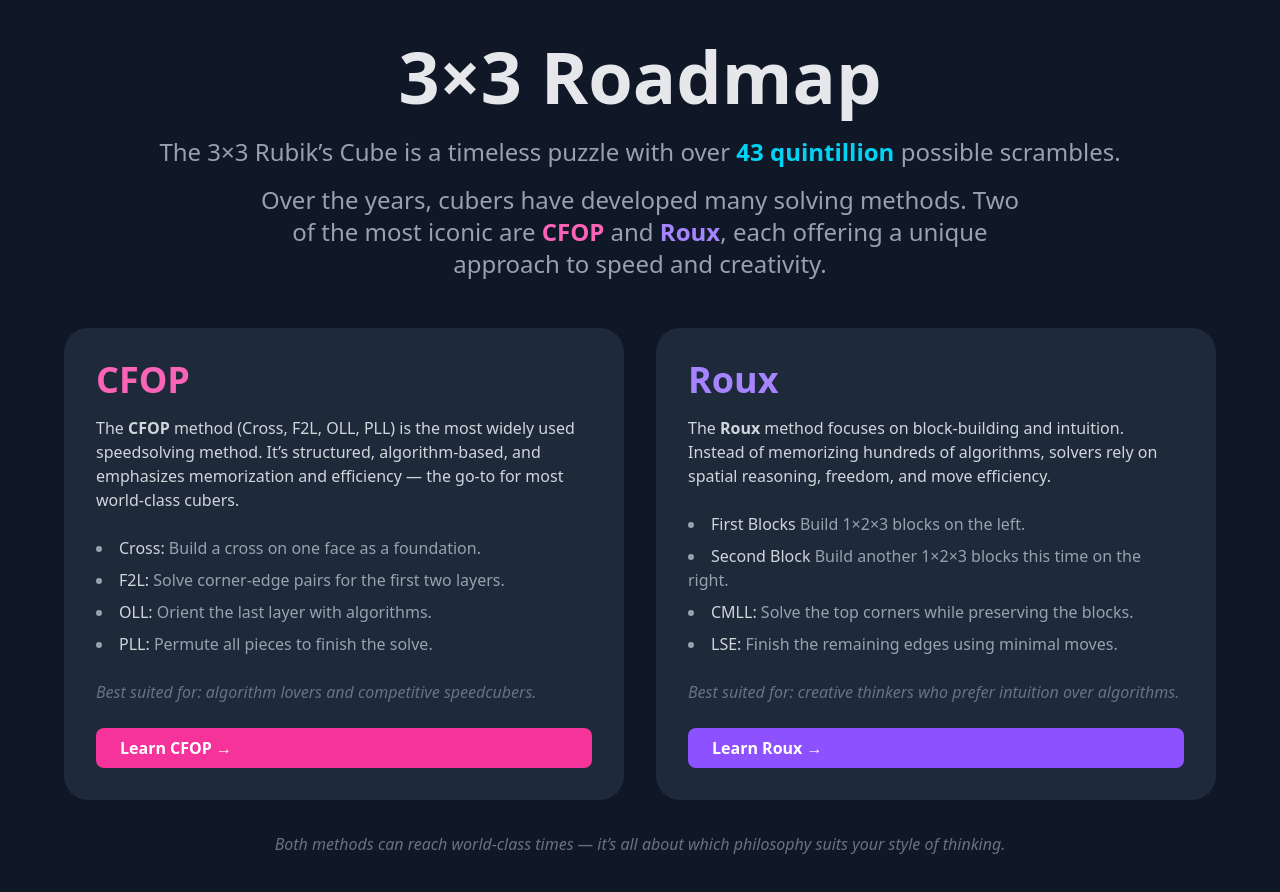
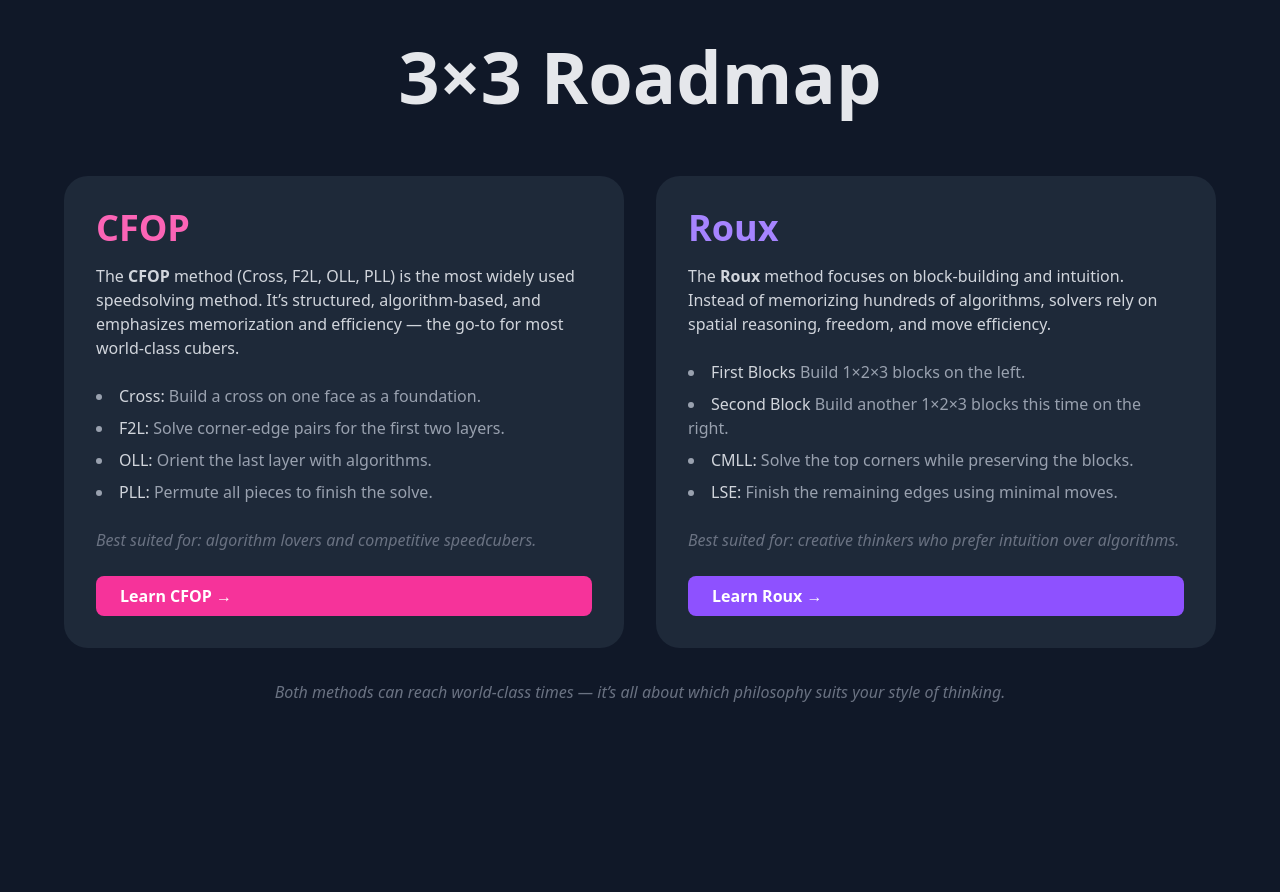
Before and after one commit to Mikey-Chou123/CubeMap, a website: page src/3x3.html in a window 1280 px wide. After the commit the page ends 800 px from the top, so only its background shows below. Drawn offline with Linux system fonts and the light colour scheme.

Commit message:
changed 3x3.html, going to change more later on

```diff
--- a/src/3x3.html
+++ b/src/3x3.html
@@ -9,23 +9,14 @@
 </head>
 
 <body class="min-h-screen bg-gray-900 text-gray-200 flex flex-col p-10">
-    <!-- Header -->
-    <header class="text-center mb-12">
-        <h1 class="text-7xl font-bold mb-6 text-center">3×3 Roadmap</h1>
-        <p class="text-2xl text-gray-400 mx-auto text-center mb-4">
-            The 3×3 Rubik’s Cube is a timeless puzzle with over
-            <span class="text-cyan-400 font-semibold">43 quintillion</span> possible scrambles.
-        </p>
-        <p class="text-2xl text-gray-400 max-w-3xl mx-auto text-center">
-            Over the years, cubers have developed many solving methods. Two of the most iconic are
-            <span class="text-pink-400 font-semibold">CFOP</span> and
-            <span class="text-violet-400 font-semibold">Roux</span>, each offering a unique approach to
-            speed and creativity.
-        </p>
-
+    <header class="mb-16 mx-auto text-center max-w-xl space-y-6">
+        <h1 class="text-7xl font-bold leading-tight">
+            3×3 Roadmap
+        </h1>
     </header>
 
-    <!-- Two-Halves Section -->
+
+
     <main class="grid grid-cols-1 md:grid-cols-2 gap-8 max-w-6xl mx-auto">
         <!-- CFOP Section -->
         <div
```
Also changed, not shown: src/cfop.html (+2 -2 lines).
